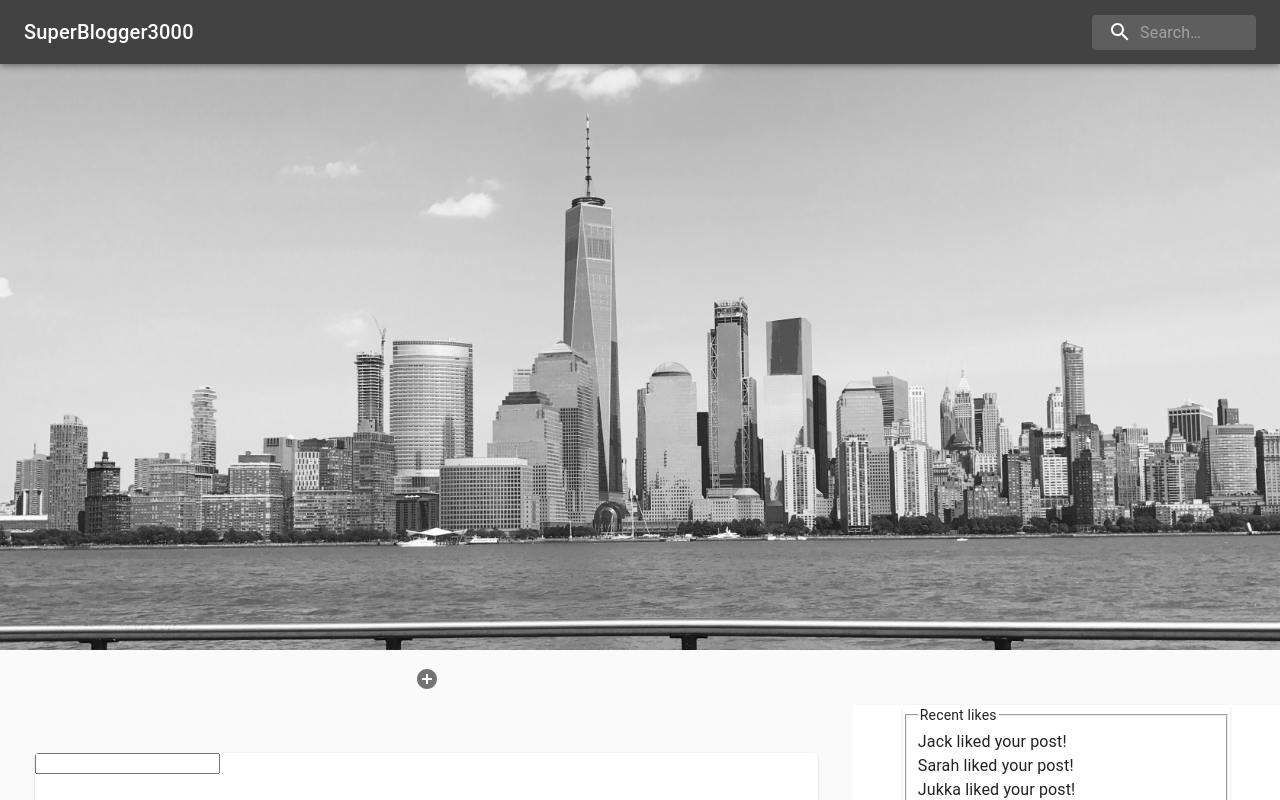
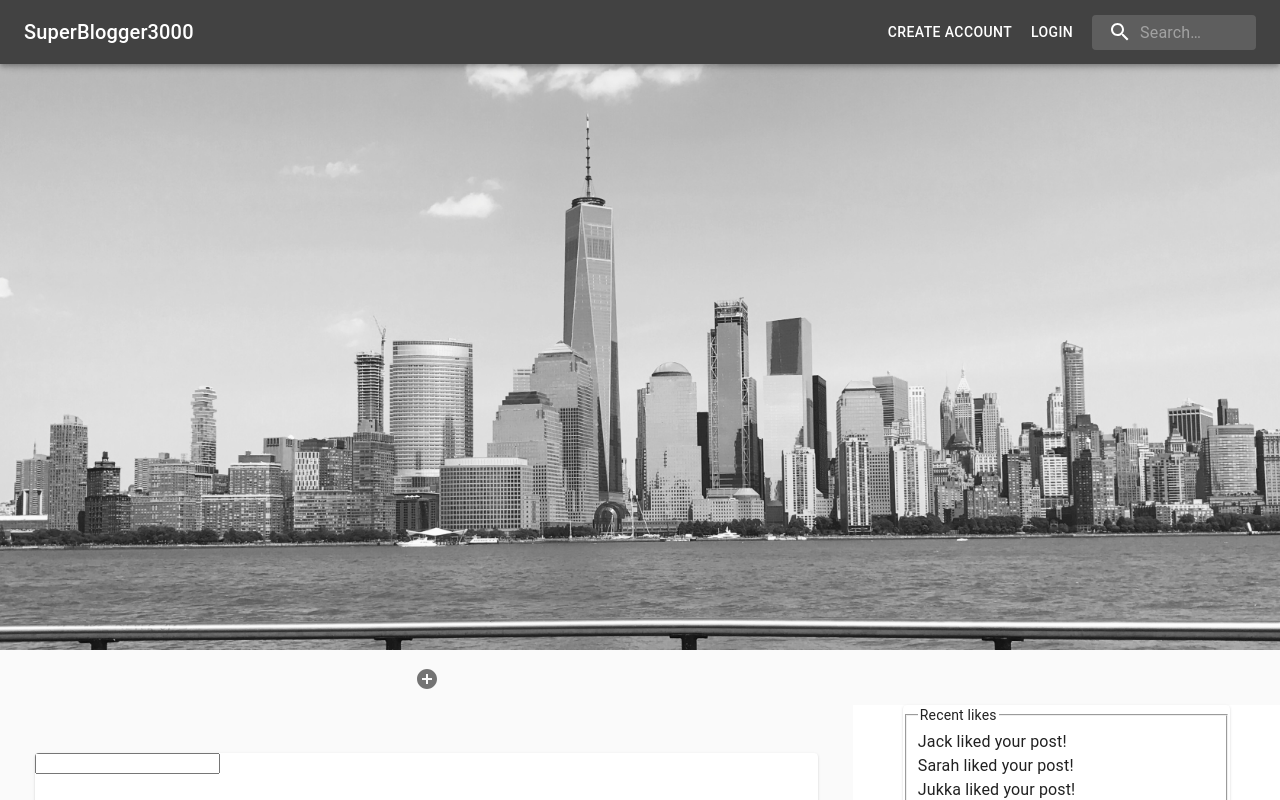
Before and after one commit to Lmarkk/blog-platform-spring-react, a React (Create React App) app in the folder react_frontend/: page / in a window 1280 px wide. Shown: the top 800 px of the page. Built offline with nearby package versions, Linux system fonts and the light colour scheme.

Commit message:
Add create account and login buttons to navbar

```diff
--- a/react_frontend/src/components/layouts/NavBar.js
+++ b/react_frontend/src/components/layouts/NavBar.js
@@ -6,6 +6,7 @@ import InputBase from '@material-ui/core/InputBase';
 import { fade, makeStyles } from '@material-ui/core/styles';
 import SearchIcon from '@material-ui/icons/Search';
 import Link from '@material-ui/core/Link';
+import Button from "@material-ui/core/Button";
 
 const useStyles = makeStyles(theme => ({
     root: {
@@ -74,8 +75,10 @@ export default function SearchAppBar() {
             <AppBar position='fixed' className={classes.color}>
                 <Toolbar>
                     <Typography className={classes.title} variant='h6' noWrap>
-                        <Link style={{display: 'table-cell', color:'inherit', textDecoration:'none'}} href='https://www.youtube.com' target='_blank'>SuperBlogger3000</Link>
+                        <Link style={{display: 'table-cell', color:'inherit', textDecoration:'none'}} href='http://localhost:3000'>SuperBlogger3000</Link>
                     </Typography>
+                    <Button color="inherit" href={'/createaccount'}>Create account</Button>
+                    <Button color="inherit" href={'/login'}>Login</Button>
                     <div className={classes.search}>
                         <div className={classes.searchIcon}>
                             <SearchIcon />
```
